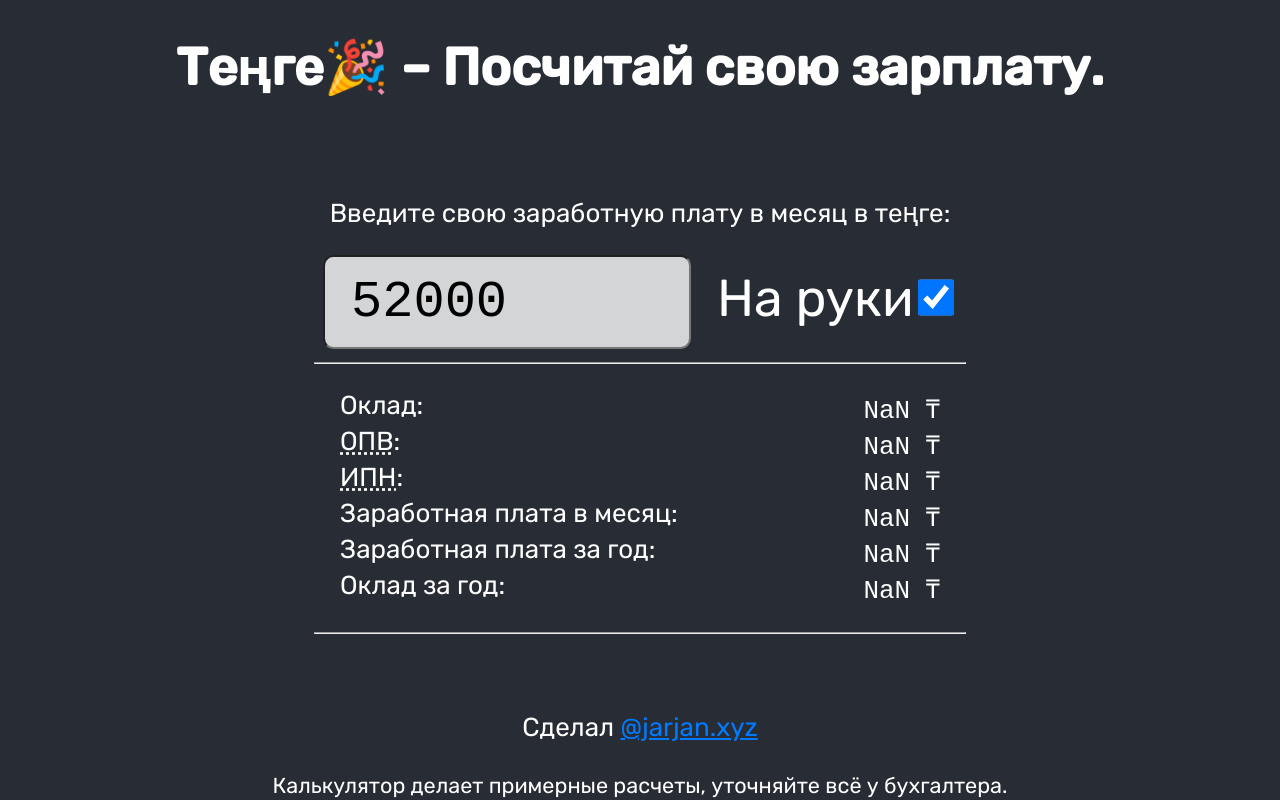
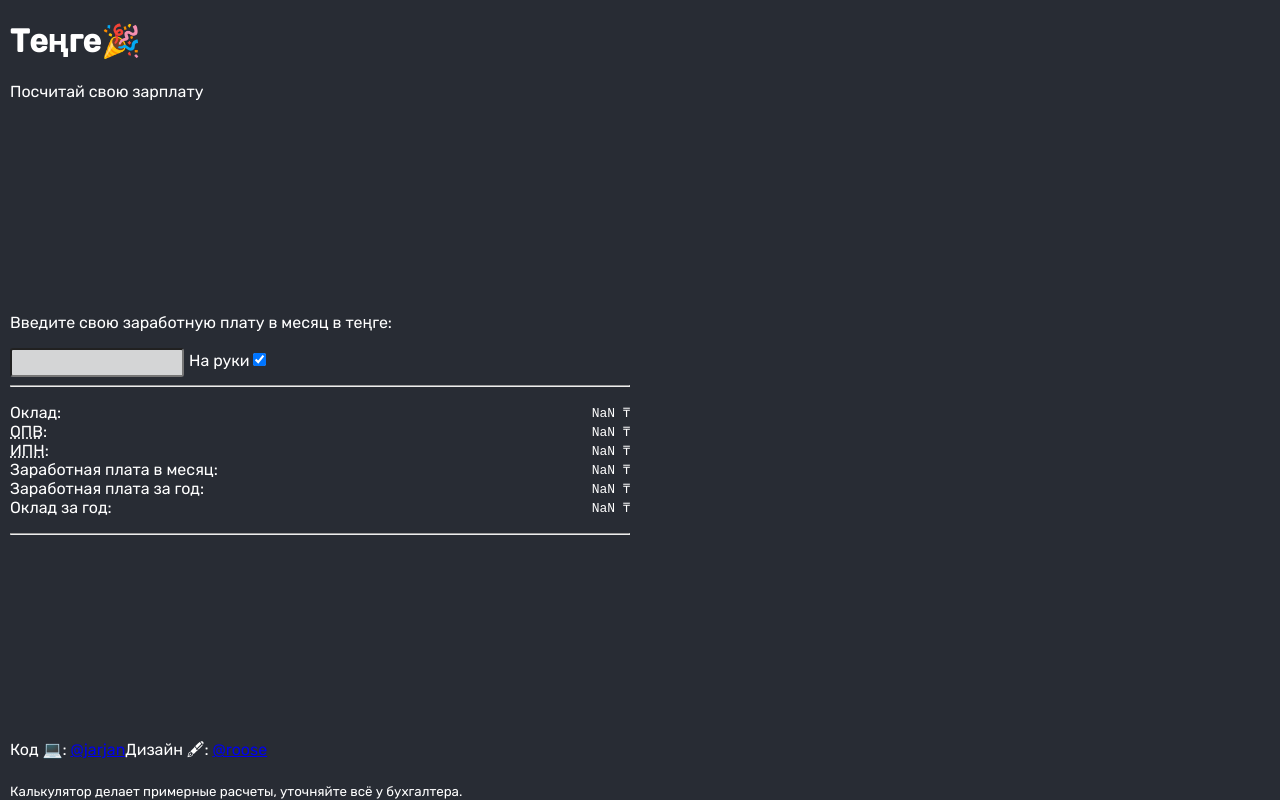
Before and after one commit to jarjan/tenge, a React (Create React App) app: page / in a window 1280 px wide. Built offline with nearby package versions, Linux system fonts and the light colour scheme.

Commit message:
Move styles to 💅

```diff
--- a/src/App.js
+++ b/src/App.js
@@ -1,23 +1,33 @@
-import React, { Component } from 'react';
+import React, { Component, Fragment } from "react";
 
-import { getSalaryInfo, round } from './calculator';
-import './App.css';
+import { getSalaryInfo, round, MIN_SALARY } from "./utils/calculator";
+import {
+  GlobalStyle,
+  Tenge,
+  TengeInput,
+  TengeLabel,
+  TengeList
+} from "./utils/styles";
+
+const currentYear = new Date().getFullYear();
 
 class App extends Component {
   state = {
-    year: new Date().getFullYear(),
-    salary: 52000,
-    net: true,
+    year: currentYear,
+    salary: MIN_SALARY[currentYear],
+    net: true
   };
 
-  handleInputChange = (event) => {
-    const { id, value, ...args } = event.target;
-    // console.log(value);
+  handleInputChange = event => {
+    const { id, value } = event.target;
+    const { year } = this.state;
 
-    this.setState({ [id]: value });
+    const val = Math.max(value, MIN_SALARY[year]);
+
+    this.setState({ [id]: val });
   };
 
-  handleCheckboxChange = (event) => {
+  handleCheckboxChange = event => {
     const { id, checked } = event.target;
 
     this.setState({ [id]: checked });
@@ -28,26 +38,25 @@ class App extends Component {
     const { netSalary, pension, tax, grossSalary } = getSalaryInfo(
       salary,
       year,
-      net,
+      net
     );
 
     return (
-      <div className="App">
-        <header className="App-header">
+      <Fragment>
+        <Tenge>
+          <header>
             <h1>
               Теңге
               <span role="img" aria-label="party">
                 🎉
               </span>
-            {' – '}
-            Посчитай свою зарплату.
             </h1>
+            <p>Посчитай свою зарплату</p>
           </header>
-        <main className="App-content">
+          <main>
             <p>Введите свою заработную плату в месяц в теңге:</p>
-          <section className="App-form">
-            <input
-              className="App-input"
+            <section>
+              <TengeInput
                 type="number"
                 min="52000"
                 step="any"
@@ -55,11 +64,8 @@ class App extends Component {
                 value={salary}
                 onChange={this.handleInputChange}
               />
-            <label className="App-label" htmlFor="net">
-              На руки
-            </label>
-            <input
-              className="App-checkbox"
+              <TengeLabel htmlFor="net">На руки</TengeLabel>
+              <TengeInput
                 type="checkbox"
                 id="net"
                 checked={net}
@@ -67,7 +73,7 @@ class App extends Component {
               />
             </section>
             <hr />
-          <dl className="App-list">
+            <TengeList>
               <dt>Оклад:</dt>
               <dd>{round(netSalary)}</dd>
 
@@ -89,26 +95,35 @@ class App extends Component {
 
               <dt>Оклад за год:</dt>
               <dd>{round(netSalary * 12)}</dd>
-          </dl>
+            </TengeList>
             <hr />
           </main>
-        <footer className="App-footer">
+          <footer>
             <p>
-            Сделал{` `}
+              Код 💻:{` `}
               <a
-              className="App-link"
                 href="https://jarjan.xyz"
                 target="_blank"
                 rel="noopener noreferrer"
               >
-              @jarjan.xyz
+                @jarjan
+              </a>
+              Дизайн 🖋:{` `}
+              <a
+                href="http://roose.kz/"
+                target="_blank"
+                rel="noopener noreferrer"
+              >
+                @roose
               </a>
             </p>
             <small>
               Калькулятор делает примерные расчеты, уточняйте всё у бухгалтера.
             </small>
           </footer>
-      </div>
+        </Tenge>
+        <GlobalStyle />
+      </Fragment>
     );
   }
 }
--- a/src/index.css
+++ /dev/null
@@ -1,14 +0,0 @@
-body {
-  margin: 0;
-  padding: 0;
-  font-family: "Rubik", -apple-system, BlinkMacSystemFont, "Segoe UI", "Roboto", "Oxygen",
-    "Ubuntu", "Cantarell", "Fira Sans", "Droid Sans", "Helvetica Neue",
-    sans-serif;
-  -webkit-font-smoothing: antialiased;
-  -moz-osx-font-smoothing: grayscale;
-}
-
-code {
-  font-family: source-code-pro, Menlo, Monaco, Consolas, "Courier New",
-    monospace;
-}
--- /dev/null
+++ b/src/utils/styles.js
@@ -0,0 +1,51 @@
+import styled, { createGlobalStyle } from "styled-components/macro";
+
+export const GlobalStyle = createGlobalStyle`
+  body {
+    margin: 0;
+    padding: 0;
+    font-family: "Rubik", -apple-system, BlinkMacSystemFont, "Segoe UI", "Roboto", "Oxygen", "Ubuntu", "Cantarell", "Fira Sans", "Droid Sans", "Helvetica Neue", sans-serif;
+    -webkit-font-smoothing: antialiased;
+    -moz-osx-font-smoothing: grayscale;
+    background-color: #282c34;
+    color: #ffffff;
+  }
+
+  code {
+    font-family: source-code-pro, Menlo, Monaco, Consolas, "Courier New", monospace;
+  }
+`;
+
+export const Tenge = styled("div")`
+  min-height: 100vh;
+  max-width: 620px;
+  padding: 0 10px;
+  display: flex;
+  flex-direction: column;
+  justify-content: space-between;
+`;
+
+export const TengeInput = styled("input")`
+  font-family: monospace;
+  border-radius: 3px;
+  padding: 5px 1px;
+  background: rgba(255, 255, 255, 0.8);
+`;
+
+export const TengeLabel = styled("label")`
+  margin-left: 5px;
+`;
+
+export const TengeList = styled("dl")`
+  clear: both;
+  overflow: auto;
+
+  dt {
+    float: left;
+    clear: both;
+  }
+  dd {
+    float: right;
+    font-family: monospace;
+  }
+`;
```
Also changed, not shown: src/index.js (+6 -6 lines), src/utils/calculator.js (renamed from src/calculator.js, +6 -4 lines), src/utils/serviceWorker.js (renamed from src/serviceWorker.js), 1 other file (tests, documents, lock files or other folders). Lines whose indentation alone changed are shown as unchanged.
